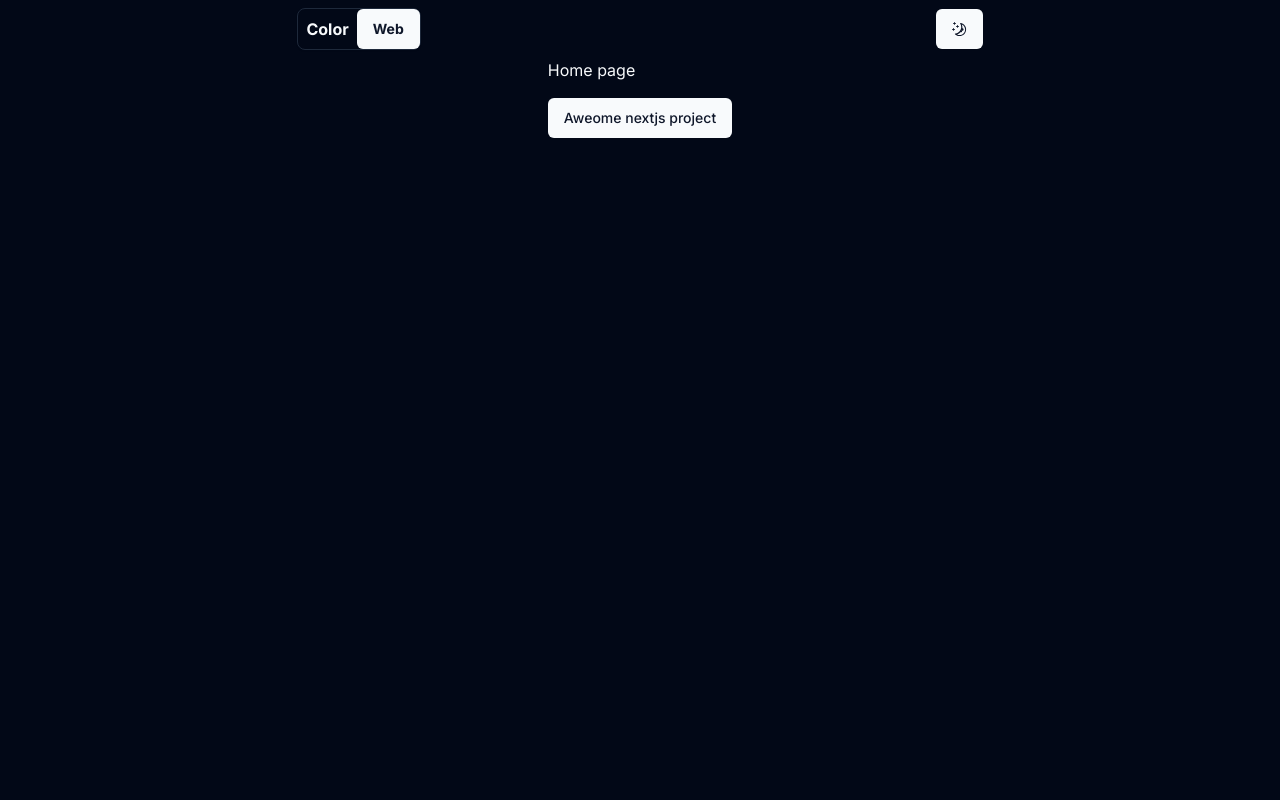
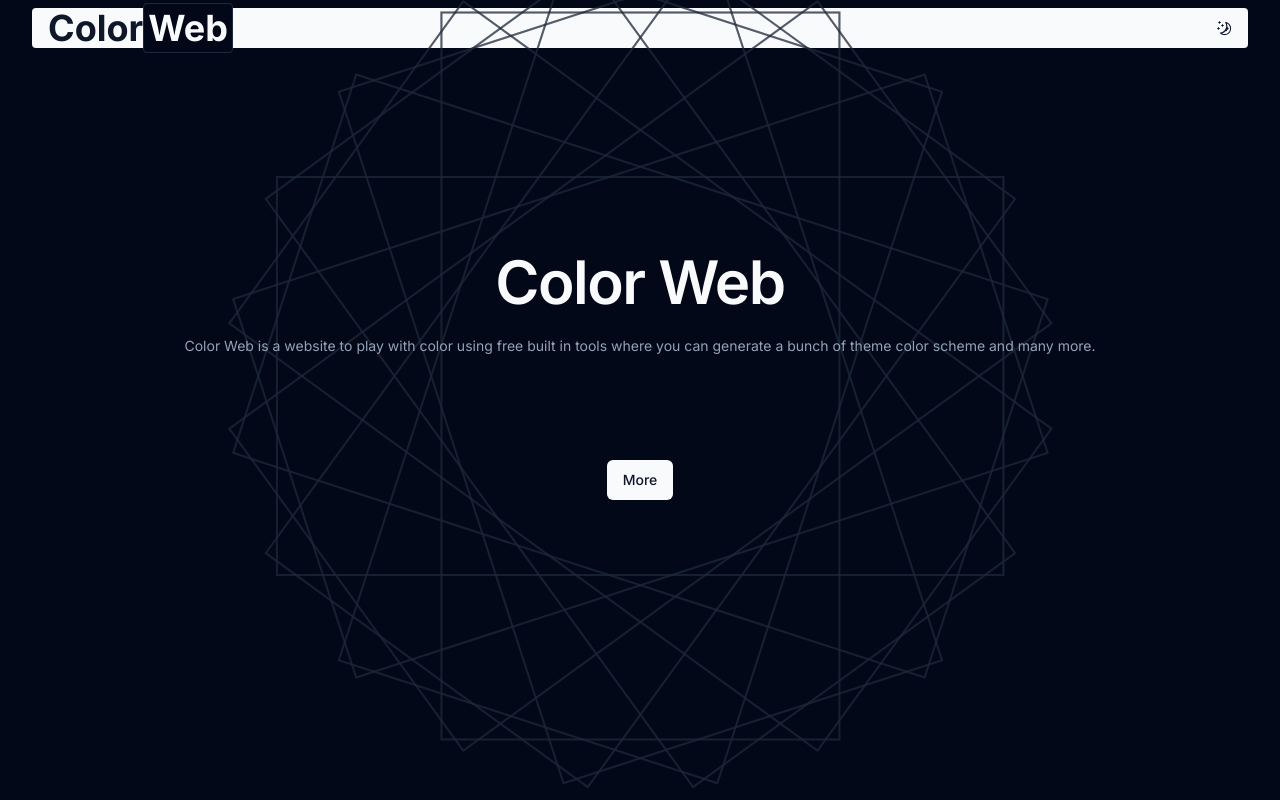
Before and after one commit to JaberChowdhury/NextJs_project, a Next.js app: page / in a window 1280 px wide. Built offline with nearby package versions, Linux system fonts and the light colour scheme.

Commit message:
add : Home page complete

```diff
--- a/app/layout.tsx
+++ b/app/layout.tsx
@@ -19,10 +19,12 @@ export default function RootLayout({
 }>) {
   return (
     <html lang="en">
-      <body className={`w-full container min-h-screen flex items-center flex-col relative ${inter.className}`}>
+      <body
+        className={`w-full container min-h-screen flex items-center flex-col relative ${inter.className}`}
+      >
         <Provider>
           <Navbar />
-          <main className="px-4">{children}</main>
+          <main className="pt-4">{children}</main>
         </Provider>
       </body>
     </html>
--- /dev/null
+++ b/app/loading.tsx
@@ -0,0 +1,5 @@
+const Loading = () => {
+  return <div>Loading...</div>;
+};
+
+export default Loading;
--- a/app/page.tsx
+++ b/app/page.tsx
@@ -1,75 +1,20 @@
 import { Button } from "@/components/ui/button";
+import { CardTitle, CardDescription } from "@/components/ui/card";
+import BoxAnimation from "@/components/BoxAnimation";
+import Link from "next/link";
 
 const Home = () => {
   return (
-    <div>
-      <h1>Home page</h1>
-      <Button className="my-4">Aweome nextjs project</Button>
-      {/*
-      <ol class="relative border-s border-gray-200 dark:border-gray-700">
-        <li class="mb-10 ms-4">
-          <div class="absolute w-3 h-3 bg-gray-200 rounded-full mt-1.5 -start-1.5 border border-white dark:border-gray-900 dark:bg-gray-700"></div>
-          <time class="mb-1 text-sm font-normal leading-none text-gray-400 dark:text-gray-500">
-            February 2022
-          </time>
-          <h3 class="text-lg font-semibold text-gray-900 dark:text-white">
-            Application UI code in Tailwind CSS
-          </h3>
-          <p class="mb-4 text-base font-normal text-gray-500 dark:text-gray-400">
-            Get access to over 20+ pages including a dashboard layout, charts,
-            kanban board, calendar, and pre-order E-commerce & Marketing pages.
-          </p>
-          <a
-            href="#"
-            class="inline-flex items-center px-4 py-2 text-sm font-medium text-gray-900 bg-white border border-gray-200 rounded-lg hover:bg-gray-100 hover:text-blue-700 focus:z-10 focus:ring-4 focus:outline-none focus:ring-gray-100 focus:text-blue-700 dark:bg-gray-800 dark:text-gray-400 dark:border-gray-600 dark:hover:text-white dark:hover:bg-gray-700 dark:focus:ring-gray-700"
-          >
-            Learn more{" "}
-            <svg
-              class="w-3 h-3 ms-2 rtl:rotate-180"
-              aria-hidden="true"
-              xmlns="http://www.w3.org/2000/svg"
-              fill="none"
-              viewBox="0 0 14 10"
-            >
-              <path
-                stroke="currentColor"
-                stroke-linecap="round"
-                stroke-linejoin="round"
-                stroke-width="2"
-                d="M1 5h12m0 0L9 1m4 4L9 9"
-              />
-            </svg>
-          </a>
-        </li>
-        <li class="mb-10 ms-4">
-          <div class="absolute w-3 h-3 bg-gray-200 rounded-full mt-1.5 -start-1.5 border border-white dark:border-gray-900 dark:bg-gray-700"></div>
-          <time class="mb-1 text-sm font-normal leading-none text-gray-400 dark:text-gray-500">
-            March 2022
-          </time>
-          <h3 class="text-lg font-semibold text-gray-900 dark:text-white">
-            Marketing UI design in Figma
-          </h3>
-          <p class="text-base font-normal text-gray-500 dark:text-gray-400">
-            All of the pages and components are first designed in Figma and we
-            keep a parity between the two versions even as we update the
-            project.
-          </p>
-        </li>
-        <li class="ms-4">
-          <div class="absolute w-3 h-3 bg-gray-200 rounded-full mt-1.5 -start-1.5 border border-white dark:border-gray-900 dark:bg-gray-700"></div>
-          <time class="mb-1 text-sm font-normal leading-none text-gray-400 dark:text-gray-500">
-            April 2022
-          </time>
-          <h3 class="text-lg font-semibold text-gray-900 dark:text-white">
-            E-Commerce UI code in Tailwind CSS
-          </h3>
-          <p class="text-base font-normal text-gray-500 dark:text-gray-400">
-            Get started with dozens of web components and interactive elements
-            built on top of Tailwind CSS.
-          </p>
-        </li>
-      </ol>
-      */}
+    <div className="w-full z-10 min-h-[80vh] flex justify-center items-center flex-col relative gap-y-6">
+      <CardTitle className="text-6xl">Color Web</CardTitle>
+      <CardDescription className="text-center">
+        Color Web is a website to play with color using free built in tools
+        where you can generate a bunch of theme color scheme and many more.
+      </CardDescription>
+      <Link href="/tools">
+        <Button className="mt-20">More</Button>
+      </Link>
+      <BoxAnimation />
     </div>
   );
 };
--- /dev/null
+++ b/app/tools/page.tsx
@@ -0,0 +1,5 @@
+const Home = () => {
+  return <div>Home</div>;
+};
+
+export default Home;
--- /dev/null
+++ b/components/BoxAnimation.tsx
@@ -0,0 +1,32 @@
+"use client";
+import { motion } from "framer-motion";
+
+const BoxAnimation = () => {
+  const data = "g".repeat(20).split("");
+
+  return (
+    <>
+      {data.map((d: string, id: number) => (
+        <motion.div
+          key={id}
+          className="absolute border-2 border-slate-800/50 z-[-1]"
+          initial={{
+            width: "0%",
+            height: "0px",
+            borderRadius: "50%",
+            transform: "rotate(0deg)",
+          }}
+          animate={{
+            width: "80%",
+            borderRadius: "0%",
+            height: "400px",
+            transform: `rotate(${id * 18}deg)`,
+            transition: { delay: 0.2 * id },
+          }}
+        />
+      ))}
+    </>
+  );
+};
+
+export default BoxAnimation;
--- a/components/ModeToggle.tsx
+++ b/components/ModeToggle.tsx
@@ -1,24 +1,47 @@
 "use client";
-
-import {useState } from "react";
+import { motion } from "framer-motion";
+import { useState } from "react";
 import { MoonIcon, SunIcon } from "@radix-ui/react-icons";
 import { useTheme } from "next-themes";
-import { Button } from "@/components/ui/button";
 
 const ModeToggle = () => {
   const { setTheme } = useTheme();
-  const [on, setOn] = useState(true)
+  const [on, setOn] = useState(true);
 
   const handleClick = () => {
-    setOn(!on)
-    setTheme(on ? "light" : "dark")
-  }
+    setOn(!on);
+    setTheme(on ? "light" : "dark");
+  };
 
   return (
-    <Button onClick={handleClick}>
-      {on ? <MoonIcon /> : <SunIcon />}
-   </Button>
-    );
+    <motion.div
+      initial={{
+        opacity: 0,
+        scale: 0,
+      }}
+      animate={{
+        opacity: 1,
+        scale: 1,
+        transition: { delay: 0.5 },
+      }}
+    >
+      <div onClick={handleClick}>{on ? <MoonIcon /> : <SunIcon />}</div>
+    </motion.div>
+  );
 };
 
 export default ModeToggle;
+const PathTransition = () => {
+  const path1 = "M0,0 L100,0 L100,100 L0,100 Z";
+  const path2 = "M0,0 L50,0 L100,50 L50,100 L0,100 Z";
+
+  return (
+    <motion.svg width="100" height="100" viewBox="0 0 100 100">
+      <motion.path
+        d={path1}
+        animate={{ d: path2 }}
+        transition={{ duration: 1 }}
+      />
+    </motion.svg>
+  );
+};
--- a/components/Navbar.tsx
+++ b/components/Navbar.tsx
@@ -1,15 +1,15 @@
+import ModeToggle from "./ModeToggle";
 import { Button } from "@/components/ui/button";
 import { Card } from "@/components/ui/card";
 
-import ModeToggle from "./ModeToggle";
 const Navbar = () => {
   return (
-    <nav className="w-full p-2 sticky top-0 flex justify-around items-center">
-      <Card className="font-bold pl-2 flex justify-between items-center">
-      <span className="mr-2">Color</span> <Button className="font-bold py-1 m-0">Web</Button>
-      </Card>
+    <div className="w-full rounded flex justify-between items-center sticky top-2 whitespace-nowrap text-sm font-medium ring-offset-background transition-colors focus-visible:outline-none focus-visible:ring-2 focus-visible:ring-ring focus-visible:ring-offset-2 disabled:pointer-events-none disabled:opacity-50 bg-primary text-primary-foreground hover:bg-primary/90 h-10 px-4 py-2 ">
+      <div className="flex justify-center items-center font-bold md:text-4xl">
+        Color <Card className="rounded p-1 shadow-none">Web</Card>
+      </div>
       <ModeToggle />
-    </nav>
+    </div>
   );
 };
 
--- a/components/ui/card.tsx
+++ b/components/ui/card.tsx
@@ -1,6 +1,6 @@
-import * as React from "react"
+import * as React from "react";
 
-import { cn } from "@/lib/utils"
+import { cn } from "@/lib/utils";
 
 const Card = React.forwardRef<
   HTMLDivElement,
@@ -10,12 +10,12 @@ const Card = React.forwardRef<
     ref={ref}
     className={cn(
       "rounded-lg border bg-card text-card-foreground shadow-sm",
-      className
+      className,
     )}
     {...props}
   />
-))
-Card.displayName = "Card"
+));
+Card.displayName = "Card";
 
 const CardHeader = React.forwardRef<
   HTMLDivElement,
@@ -26,8 +26,8 @@ const CardHeader = React.forwardRef<
     className={cn("flex flex-col space-y-1.5 p-6", className)}
     {...props}
   />
-))
-CardHeader.displayName = "CardHeader"
+));
+CardHeader.displayName = "CardHeader";
 
 const CardTitle = React.forwardRef<
   HTMLParagraphElement,
@@ -37,12 +37,12 @@ const CardTitle = React.forwardRef<
     ref={ref}
     className={cn(
       "text-2xl font-semibold leading-none tracking-tight",
-      className
+      className,
     )}
     {...props}
   />
-))
-CardTitle.displayName = "CardTitle"
+));
+CardTitle.displayName = "CardTitle";
 
 const CardDescription = React.forwardRef<
   HTMLParagraphElement,
@@ -53,16 +53,16 @@ const CardDescription = React.forwardRef<
     className={cn("text-sm text-muted-foreground", className)}
     {...props}
   />
-))
-CardDescription.displayName = "CardDescription"
+));
+CardDescription.displayName = "CardDescription";
 
 const CardContent = React.forwardRef<
   HTMLDivElement,
   React.HTMLAttributes<HTMLDivElement>
 >(({ className, ...props }, ref) => (
   <div ref={ref} className={cn("p-6 pt-0", className)} {...props} />
-))
-CardContent.displayName = "CardContent"
+));
+CardContent.displayName = "CardContent";
 
 const CardFooter = React.forwardRef<
   HTMLDivElement,
@@ -73,7 +73,14 @@ const CardFooter = React.forwardRef<
     className={cn("flex items-center p-6 pt-0", className)}
     {...props}
   />
-))
-CardFooter.displayName = "CardFooter"
+));
+CardFooter.displayName = "CardFooter";
 
-export { Card, CardHeader, CardFooter, CardTitle, CardDescription, CardContent }
+export {
+  Card,
+  CardHeader,
+  CardFooter,
+  CardTitle,
+  CardDescription,
+  CardContent,
+};
--- a/package.json
+++ b/package.json
@@ -17,6 +17,7 @@
     "@reduxjs/toolkit": "^2.2.1",
     "class-variance-authority": "^0.7.0",
     "clsx": "^2.1.0",
+    "framer-motion": "^11.0.6",
     "lucide-react": "^0.335.0",
     "nanostores": "^0.10.0",
     "next": "14.1.0",
```
Also changed, not shown: lib/useColor.ts (+18 -12 lines).
